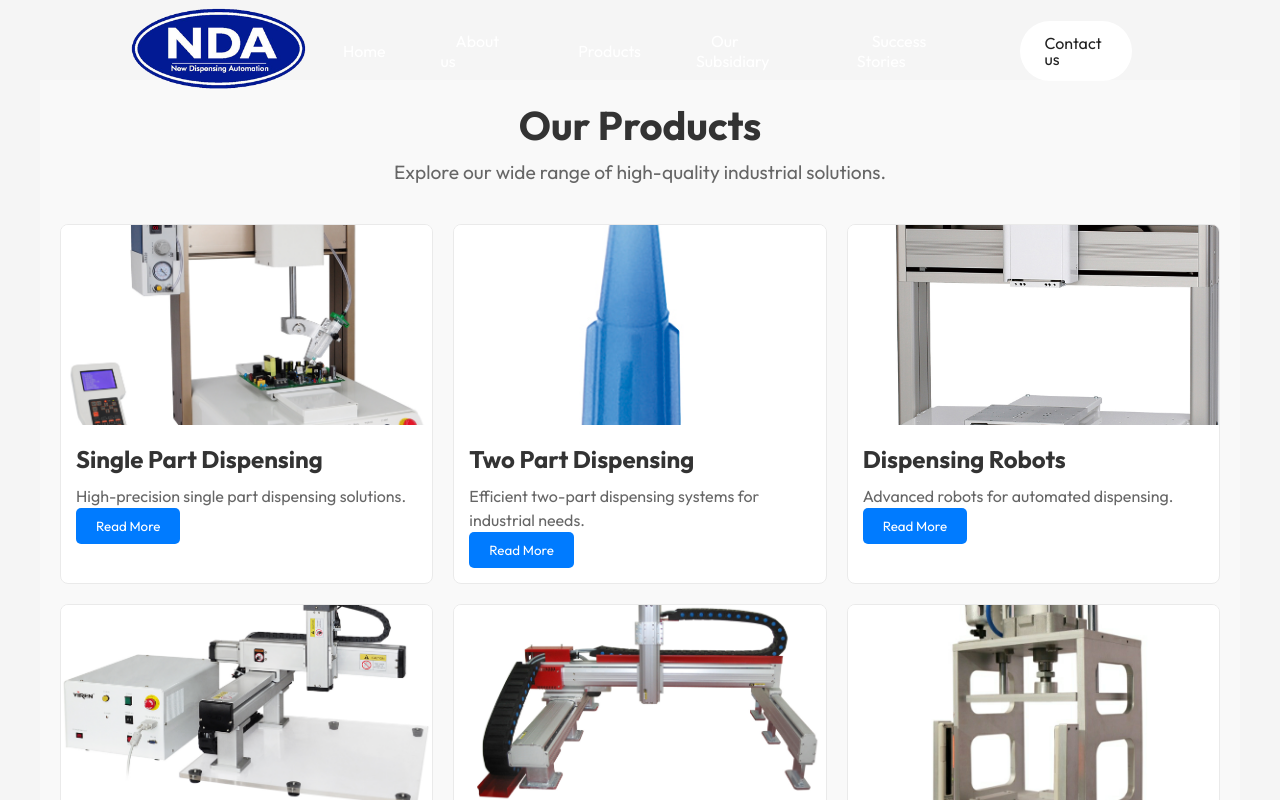
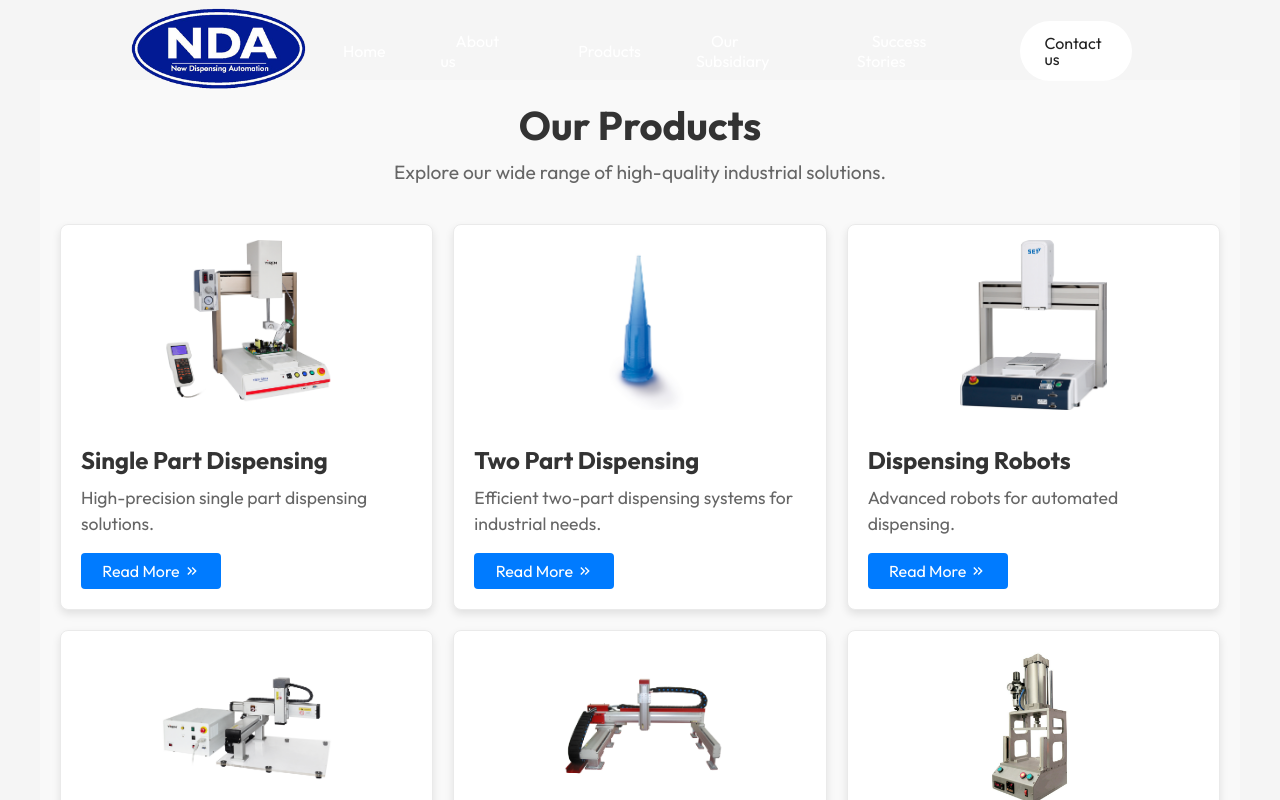
Before and after one commit to Code-Frontiers/NDA, a React (Vite) app: page /products in a window 1280 px wide. Shown: the top 800 px of the page. Built offline with nearby package versions, Linux system fonts and the light colour scheme.

Commit message:
animate products card

```diff
--- a/package.json
+++ b/package.json
@@ -12,6 +12,7 @@
   "dependencies": {
     "react": "^18.2.0",
     "react-dom": "^18.2.0",
+    "react-icons": "^5.4.0",
     "react-router-dom": "^7.1.1",
     "react-scroll": "^1.9.0",
     "swiper": "^11.1.15"
--- a/src/Components/products/ProductCard.jsx
+++ b/src/Components/products/ProductCard.jsx
@@ -1,15 +1,24 @@
 import react from "react";
+import { Link } from "react-router-dom";
+import { MdOutlineKeyboardDoubleArrowRight } from "react-icons/md";
 
 const ProductCard = ({ index, product }) => {
     return (
         <div className={`product-card animation-delay-${index}`}>
-            <div className="product-image-container">
+            <Link to={product.link} className="product-image-container">
                 <img src={product.image} alt={product.name} className="product-image" />
-            </div>
+            </Link>
             <div className="product-details">
-                <h3>{product.name}</h3>
-                <p>{product.description}</p>
-                <button className="read-more-btn">Read More</button>
+                <div className="product-details-text">
+                    <h3>
+                        <Link>{product.name}</Link>
+                    </h3>
+                    <p>{product.description}</p>
+                </div>
+                <Link to={product.link} className="product-read-more-btn">
+                    Read More
+                    <MdOutlineKeyboardDoubleArrowRight className="icon" />
+                </Link>
             </div>
         </div>
     );
--- a/src/pages/products/Products.css
+++ /dev/null
@@ -1,126 +0,0 @@
-/* General Styles */
-.products-page {
-  font-family: Arial, sans-serif;
-  padding: 20px;
-  max-width: 1200px;
-  margin: 0 auto;
-  background-color: #f9f9f9;
-}
-
-.products-header {
-  text-align: center;
-  margin-bottom: 40px;
-}
-
-.products-header h1 {
-  font-size: 2.5rem;
-  margin-bottom: 10px;
-  color: #333;
-}
-
-.products-header p {
-  font-size: 1.2rem;
-  color: #666;
-}
-
-/* Product Grid */
-.products-grid {
-  display: grid;
-  grid-template-columns: repeat(auto-fit, minmax(300px, 1fr));
-  gap: 20px;
-}
-
-/* Product Card */
-.product-card {
-  background: #fff;
-  border: 1px solid #eaeaea;
-  border-radius: 8px;
-  overflow: hidden;
-  transform: translate(-100vw, -100vh); /* Start position: corner */
-  animation: slide-in 1s cubic-bezier(0.22, 1, 0.36, 1) forwards;
-  transition: transform 0.3s ease, box-shadow 0.3s ease;
-}
-
-.product-card:hover {
-  transform: translateY(-5px);
-  box-shadow: 0 8px 20px rgba(0, 0, 0, 0.1);
-}
-
-/* Animation */
-@keyframes slide-in {
-  to {
-    transform: translate(0, 0);
-  }
-}
-
-/* Add delay for each card */
-.animation-delay-0 {
-  animation-delay: 0s;
-}
-
-.animation-delay-1 {
-  animation-delay: 0.2s;
-}
-
-.animation-delay-2 {
-  animation-delay: 0.4s;
-}
-
-.animation-delay-3 {
-  animation-delay: 0.6s;
-}
-
-.animation-delay-4 {
-  animation-delay: 0.8s;
-}
-
-.animation-delay-5 {
-  animation-delay: 1s;
-}
-
-.animation-delay-6 {
-  animation-delay: 1.2s;
-}
-
-/* Image Container */
-.product-image-container {
-  position: relative;
-  overflow: hidden;
-}
-
-.product-image {
-  width: 100%;
-  height: 200px;
-  object-fit: cover;
-}
-
-/* Product Details */
-.product-details {
-  padding: 15px;
-}
-
-.product-details h3 {
-  font-size: 1.5rem;
-  color: #333;
-  margin: 0 0 10px;
-}
-
-.product-details p {
-  font-size: 1rem;
-  color: #666;
-  line-height: 1.5;
-}
-
-.read-more-btn {
-  background: #007bff;
-  color: #fff;
-  border: none;
-  padding: 10px 20px;
-  border-radius: 5px;
-  cursor: pointer;
-  transition: background 0.3s ease;
-}
-
-.read-more-btn:hover {
-  background: #0056b3;
-}
--- a/src/pages/products/Products.jsx
+++ b/src/pages/products/Products.jsx
@@ -1,6 +1,5 @@
 import React from "react";
 import ProductCard from "../../Components/products/ProductCard";
-import "./Products.css";
 
 import gallery_1 from "../../assets/gallery-1.jpg";
 import gallery_2 from "../../assets/gallery-2.jpg";
@@ -15,42 +14,49 @@ const productData = [
         id: 1,
         name: "Single Part Dispensing",
         description: "High-precision single part dispensing solutions.",
+        link: "/",
         image: gallery_1,
     },
     {
         id: 2,
         name: "Two Part Dispensing",
         description: "Efficient two-part dispensing systems for industrial needs.",
+        link: "/",
         image: gallery_2,
     },
     {
         id: 3,
         name: "Dispensing Robots",
         description: "Advanced robots for automated dispensing.",
+        link: "/",
         image: gallery_3,
     },
     {
         id: 4,
         name: "Piston Pumps",
         description: "Durable piston pumps for fluid handling.",
+        link: "/",
         image: gallery_4,
     },
     {
         id: 5,
         name: "Industrial Automations",
         description: "Innovative automation solutions for industries.",
+        link: "/",
         image: gallery_5,
     },
     {
         id: 6,
         name: "Pressurized Fluid Tanks",
         description: "Reliable pressurized tanks for fluid storage.",
+        link: "/",
         image: gallery_6,
     },
     {
         id: 7,
         name: "Pidilite Industrial Bonding",
         description: "High-strength adhesives for industrial applications.",
+        link: "/",
         image: gallery_7,
     },
 ];
--- /dev/null
+++ b/src/styles/css/Products.css
@@ -0,0 +1,150 @@
+/* General Styles */
+.products-page {
+    font-family: Arial, sans-serif;
+    padding: 20px;
+    max-width: 1200px;
+    margin: 0 auto;
+    background-color: #f9f9f9;
+}
+
+.products-header {
+    text-align: center;
+    margin-bottom: 40px;
+}
+
+.products-header h1 {
+    font-size: 2.5rem;
+    margin-bottom: 10px;
+    color: #333;
+}
+
+.products-header p {
+    font-size: 1.2rem;
+    color: #666;
+}
+
+.products-grid {
+    display: grid;
+    grid-template-columns: repeat(auto-fit, minmax(300px, 1fr));
+    gap: 20px;
+}
+
+.product-card {
+    display: flex;
+    flex-direction: column;
+    background: #fff;
+    border: 1px solid #eaeaea;
+    border-radius: 8px;
+    overflow: hidden;
+    box-shadow: 0 4px 8px rgba(0, 0, 0, 0.1);
+    transform: translate(-100vw, -100vh); /* Start position: corner */
+    animation: slide-in 1s cubic-bezier(0.22, 1, 0.36, 1) forwards;
+    transition: transform 0.3s ease, box-shadow 0.3s ease;
+}
+
+.product-card:hover {
+    transform: translateY(-5px);
+    box-shadow: 0 8px 20px rgba(0, 0, 0, 0.1);
+}
+
+.product-image-container {
+    display: flex;
+    justify-content: center;
+    align-items: center;
+    overflow: hidden;
+    width: 100%;
+    height: 200px;
+}
+
+.product-image {
+    max-width: 100%;
+    max-height: calc(100% - 30px);
+    object-fit: contain;
+    transition: transform 0.5s ease, filter 0.5s ease;
+}
+
+.product-card:hover .product-image {
+    transform: scale(1.05) rotate(3deg);
+    filter: brightness(1.1);
+}
+
+.product-details {
+    padding: 20px;
+    display: flex;
+    flex-direction: column;
+    flex-grow: 1;
+    justify-content: space-between;
+    gap: 15px;
+}
+
+.product-details h3 {
+    font-size: 1.5rem;
+    color: #333;
+    margin: 0 0 10px;
+}
+
+.product-details p {
+    font-size: 1.1rem;
+    color: #666666;
+    line-height: 1.5;
+}
+
+.product-read-more-btn {
+    display: inline-flex;
+    align-items: center;
+    justify-content: center;
+    background: #007bff;
+    color: #fff;
+    border: none;
+    padding: 10px 20px;
+    border-radius: 4px;
+    cursor: pointer;
+    transition: background-color 0.3s ease, transform 0.3s ease;
+    text-decoration: none;
+    width: 140px;
+    gap: 4px;
+}
+
+.product-read-more-btn:hover {
+    background: #0056b3;
+}
+
+.product-read-more-btn .icon {
+    font-size: 1rem;
+}
+
+/* Animation */
+@keyframes slide-in {
+    to {
+        transform: translate(0, 0);
+    }
+}
+
+/* Add delay for each card */
+.animation-delay-0 {
+    animation-delay: 0s;
+}
+
+.animation-delay-1 {
+    animation-delay: 0.2s;
+}
+
+.animation-delay-2 {
+    animation-delay: 0.4s;
+}
+
+.animation-delay-3 {
+    animation-delay: 0.6s;
+}
+
+.animation-delay-4 {
+    animation-delay: 0.8s;
+}
+
+.animation-delay-5 {
+    animation-delay: 1s;
+}
+
+.animation-delay-6 {
+    animation-delay: 1.2s;
+}
--- a/src/styles/index.css
+++ b/src/styles/index.css
@@ -2,6 +2,7 @@
 @import "./css/Navbar.css";
 @import "./css/Home.css";
 @import "./css/About.css";
-@import "./css/Oursubsidiary.css";
+@import "./css/Products.css";
+@import "./css/Subsidiary.css";
 @import "./css/SuccessStory.css";
 @import "./css/Footer.css";
```
Also changed, not shown: src/styles/css/Subsidiary.css (renamed from src/styles/css/Oursubsidiary.css), 1 other file (tests, documents, lock files or other folders).
